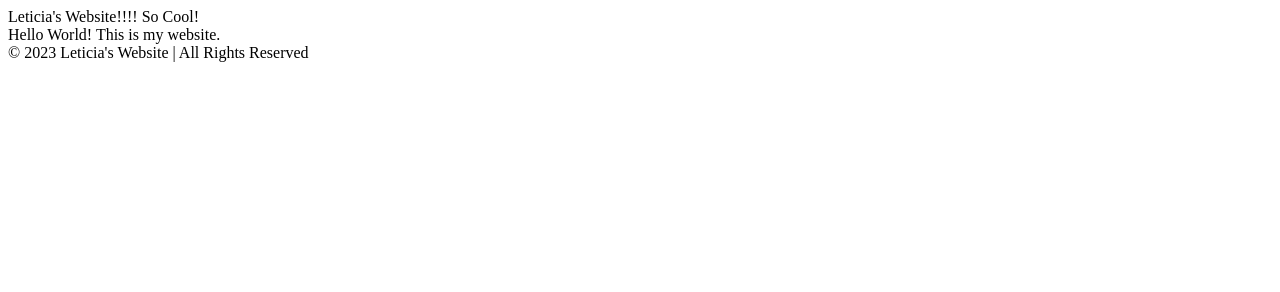
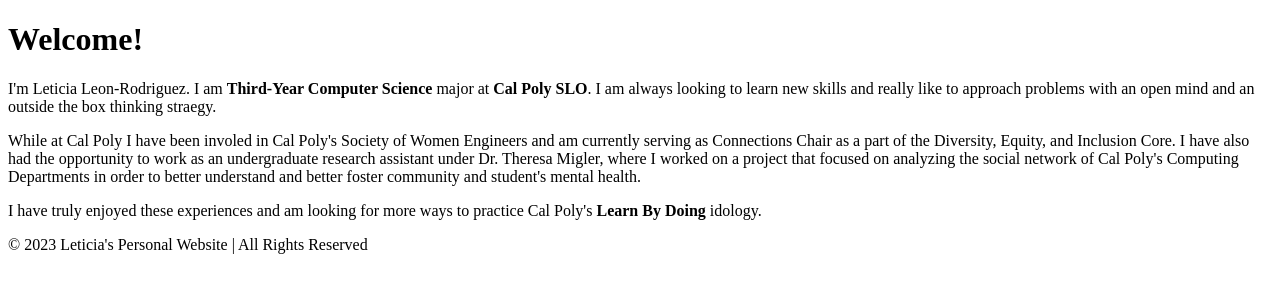
Before and after one commit to LeticiaLeon-Rodriguez/LeticiaLeonRodriguez.github.io, a plain HTML site: page index.html in a window 1280 px wide. Drawn offline with Linux system fonts and the light colour scheme.

Commit message:
feat: updating index.html

```diff
--- a/index.html
+++ b/index.html
@@ -1,11 +1,39 @@
 <!DOCTYPE html>
 <html>
   <head>
-    Leticia's Website!!!! So Cool!
+    <title>Leticia's Website!!!! So Cool!</title>
   </head>
   <body>
     <nav></nav>
-    <main>Hello World! This is my website.</main>
-    <footer>© 2023 Leticia's Website | All Rights Reserved</footer>
+    <main>
+      <h1>Welcome!</h1>
+      <div class="about">
+        <div class="about-image"></div>
+        <div class="about-text">
+          <p>
+            I'm Leticia Leon-Rodriguez. I am
+            <strong>Third-Year Computer Science</strong> major at
+            <strong>Cal Poly SLO</strong>. I am always looking to learn new
+            skills and really like to approach problems with an open mind and an
+            outside the box thinking straegy.
+          </p>
+          <p>
+            While at Cal Poly I have been involed in Cal Poly's Society of Women
+            Engineers and am currently serving as Connections Chair as a part of
+            the Diversity, Equity, and Inclusion Core. I have also had the
+            opportunity to work as an undergraduate research assistant under Dr.
+            Theresa Migler, where I worked on a project that focused on
+            analyzing the social network of Cal Poly's Computing Departments in
+            order to better understand and better foster community and student's
+            mental health.
+          </p>
+          <p>
+            I have truly enjoyed these experiences and am looking for more ways
+            to practice Cal Poly's <strong>Learn By Doing</strong> idology.
+          </p>
+        </div>
+      </div>
+    </main>
+    <footer>© 2023 Leticia's Personal Website | All Rights Reserved</footer>
   </body>
 </html>
```
